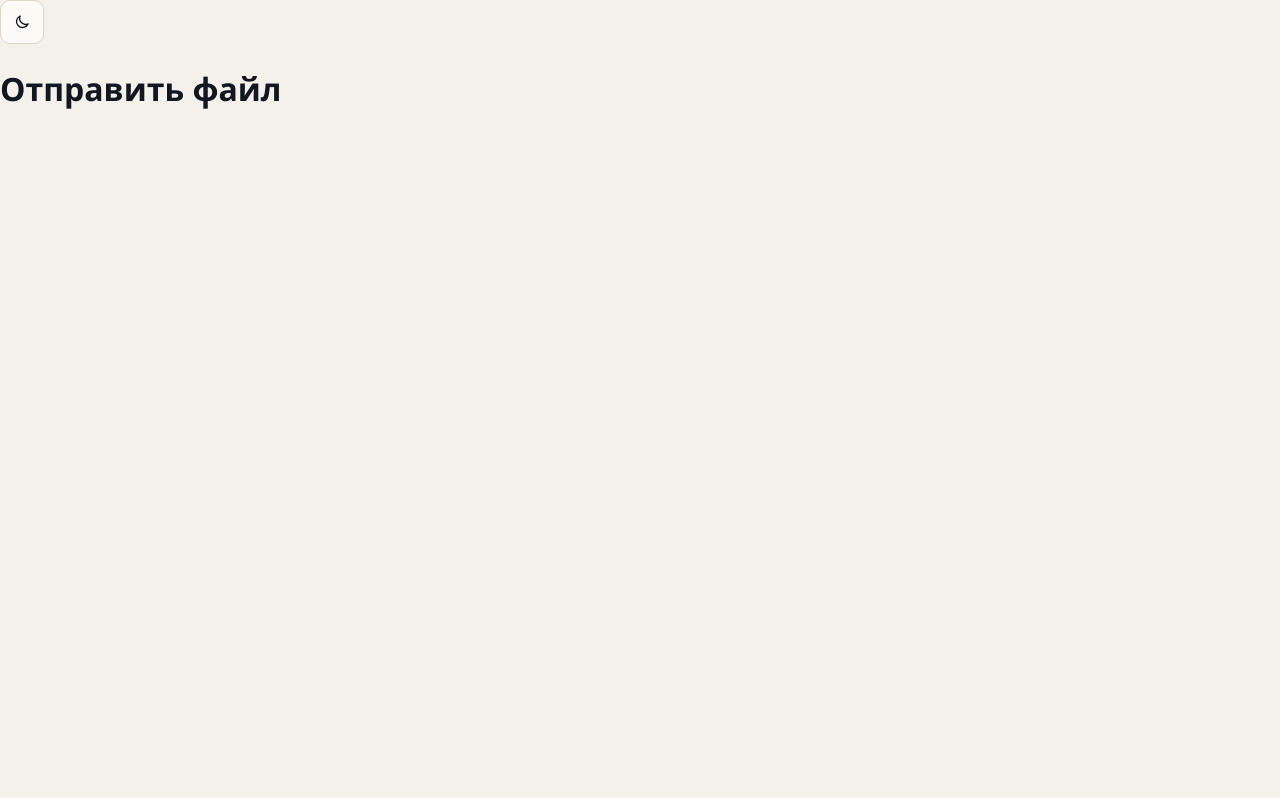
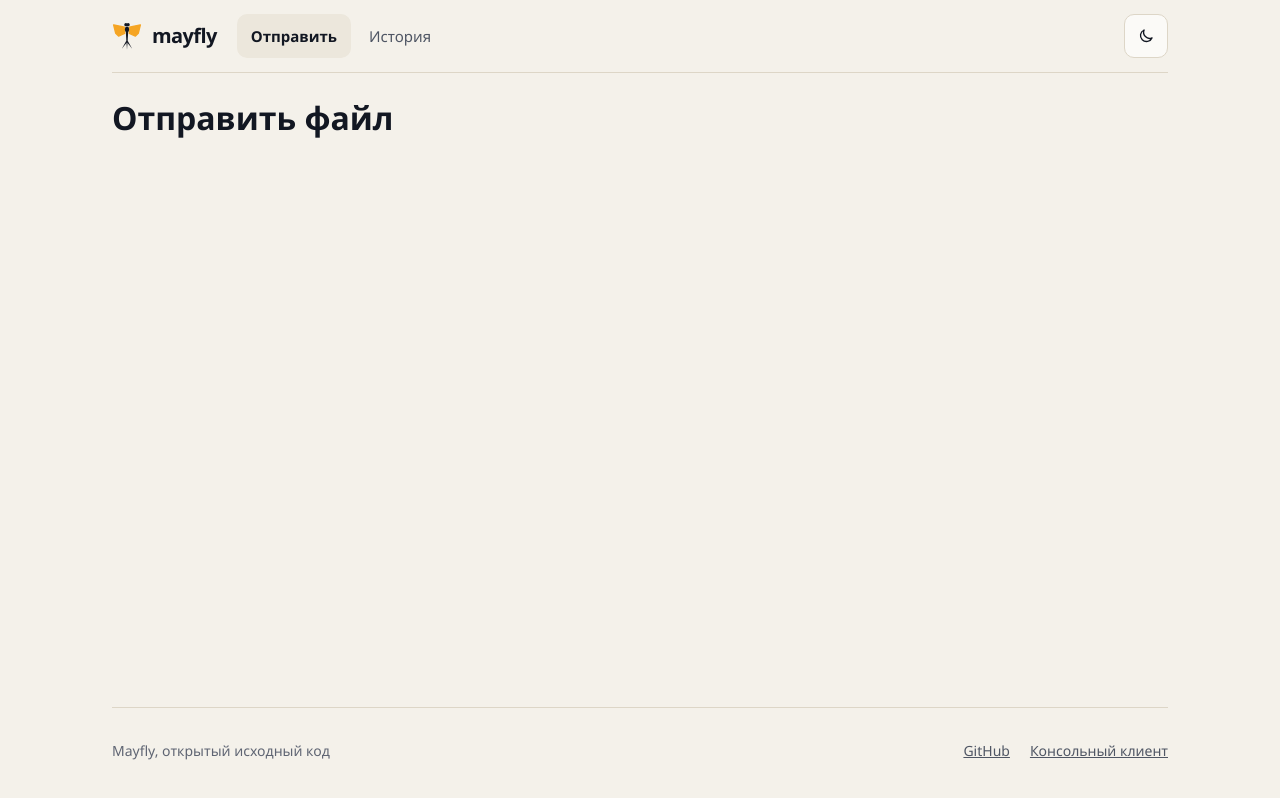
Before and after one commit to ChikovMF/mayfly, a Svelte app in the folder src/Browser/: page / in a window 1280 px wide. Built offline with nearby package versions, Linux system fonts and the light colour scheme.

Commit message:
feat: add header and footer components for improved layout and navigation

```diff
--- a/src/Browser/index.html
+++ b/src/Browser/index.html
@@ -2,6 +2,7 @@
 <html lang="ru">
   <head>
     <meta charset="UTF-8" />
+    <link rel="icon" type="image/svg+xml" href="/favicon.svg" />
     <meta name="viewport" content="width=device-width, initial-scale=1.0" />
     <title>Mayfly</title>
   </head>
--- a/src/Browser/src/App.svelte
+++ b/src/Browser/src/App.svelte
@@ -2,16 +2,18 @@
   import FilePage from './file/FilePage.svelte'
   import HistoryPage from './history/HistoryPage.svelte'
   import HomePage from './home/HomePage.svelte'
+  import Footer from './layout/Footer.svelte'
+  import Header from './layout/Header.svelte'
   import NotFoundPage from './routing/NotFoundPage.svelte'
   import { router } from './routing/router.svelte'
-  import ThemeToggle from './theme/ThemeToggle.svelte'
 
   const route = $derived(router.route)
 </script>
 
+<div class="layout">
+  <Header />
+
   <main>
-  <ThemeToggle />
-
     {#if route.page === 'home'}
       <HomePage />
     {:else if route.page === 'history'}
@@ -22,3 +24,21 @@
       <NotFoundPage />
     {/if}
   </main>
+
+  <Footer />
+</div>
+
+<style>
+  .layout {
+    display: flex;
+    flex-direction: column;
+    min-height: 100vh;
+    max-width: 1120px;
+    margin: 0 auto;
+    padding: 0 clamp(16px, 4vw, 32px);
+  }
+
+  main {
+    flex: 1;
+  }
+</style>
--- /dev/null
+++ b/src/Browser/src/layout/Footer.svelte
@@ -0,0 +1,34 @@
+<footer>
+  <span>Mayfly, открытый исходный код</span>
+  <nav aria-label="Ссылки">
+    <a href="https://github.com/ChikovMF/mayfly">GitHub</a>
+    <a href="https://github.com/ChikovMF/mayfly/blob/master/docs/terminal.md">Консольный клиент</a>
+  </nav>
+</footer>
+
+<style>
+  footer {
+    display: flex;
+    flex-wrap: wrap;
+    align-items: center;
+    justify-content: space-between;
+    gap: 12px 24px;
+    padding: 20px 0 28px;
+    border-top: 1px solid var(--border);
+    font-size: 14px;
+    color: var(--text-faint);
+  }
+
+  nav {
+    display: flex;
+    flex-wrap: wrap;
+    gap: 4px 20px;
+  }
+
+  a {
+    display: inline-flex;
+    align-items: center;
+    min-height: 44px;
+    color: var(--text-muted);
+  }
+</style>
--- /dev/null
+++ b/src/Browser/src/layout/Header.svelte
@@ -0,0 +1,107 @@
+<script lang="ts">
+  import { router } from '../routing/router.svelte'
+  import ThemeToggle from '../theme/ThemeToggle.svelte'
+
+  const sections = [
+    { href: '/', label: 'Отправить', page: 'home' },
+    { href: '/history', label: 'История', page: 'history' },
+  ]
+</script>
+
+<header>
+  <a class="logo" href="/" aria-label="Mayfly, на главную">
+    <svg width="30" height="30" viewBox="0 0 64 64" aria-hidden="true">
+      <g transform="translate(0 -1.75)">
+        <g>
+          <polygon class="wing" points="27,15 3.5,10 8,28 14,34 27,28" />
+          <path d="M30.2 44.5 L32.4 46.5 L21 61 Z" />
+        </g>
+        <g transform="matrix(-1 0 0 1 64 0)">
+          <polygon class="wing" points="27,15 3.5,10 8,28 14,34 27,28" />
+          <path d="M30.2 44.5 L32.4 46.5 L21 61 Z" />
+        </g>
+        <circle cx="29.6" cy="9.6" r="3.4" />
+        <circle cx="34.4" cy="9.6" r="3.4" />
+        <ellipse cx="32" cy="19.5" rx="4.4" ry="6.2" />
+        <path d="M29.5 24 H34.5 L33.3 47 H30.7 Z" />
+        <path d="M30.6 45 H33.4 L32 62.5 Z" />
+      </g>
+    </svg>
+    <span>mayfly</span>
+  </a>
+
+  <nav aria-label="Разделы">
+    {#each sections as section (section.href)}
+      <a href={section.href} aria-current={router.route.page === section.page ? 'page' : undefined}>{section.label}</a>
+    {/each}
+  </nav>
+
+  <div class="actions">
+    <ThemeToggle />
+  </div>
+</header>
+
+<style>
+  header {
+    display: flex;
+    flex-wrap: wrap;
+    align-items: center;
+    gap: 10px 20px;
+    padding: 14px 0;
+    border-bottom: 1px solid var(--border);
+  }
+
+  .logo {
+    display: inline-flex;
+    align-items: center;
+    gap: 10px;
+    min-height: 44px;
+    color: var(--text);
+    text-decoration: none;
+    font-size: 20px;
+    font-weight: 700;
+    letter-spacing: -0.03em;
+  }
+
+  .logo svg {
+    fill: currentColor;
+  }
+
+  .wing {
+    fill: var(--accent);
+    stroke: var(--accent);
+    stroke-width: 3;
+    stroke-linejoin: round;
+  }
+
+  nav {
+    display: flex;
+    flex-wrap: wrap;
+    gap: 4px;
+  }
+
+  nav a {
+    display: inline-flex;
+    align-items: center;
+    height: 44px;
+    padding: 0 14px;
+    border-radius: 10px;
+    color: var(--text-muted);
+    text-decoration: none;
+    font-size: 15px;
+    font-weight: 500;
+  }
+
+  nav a[aria-current='page'] {
+    background: var(--surface-2);
+    color: var(--text);
+    font-weight: 600;
+  }
+
+  .actions {
+    margin-left: auto;
+    display: flex;
+    align-items: center;
+    gap: 8px;
+  }
+</style>
```
Also changed, not shown: src/Browser/public/favicon.svg (added). Lines whose indentation alone changed are shown as unchanged.
